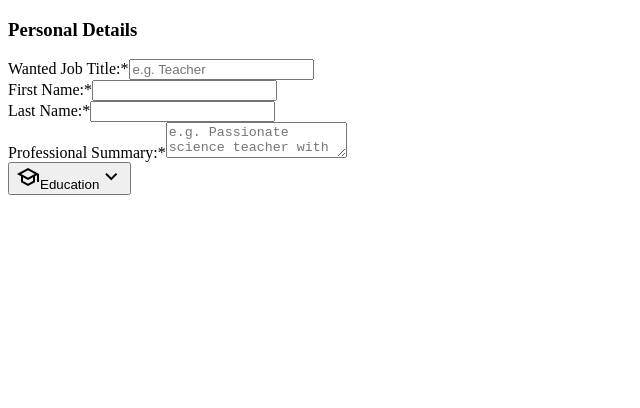
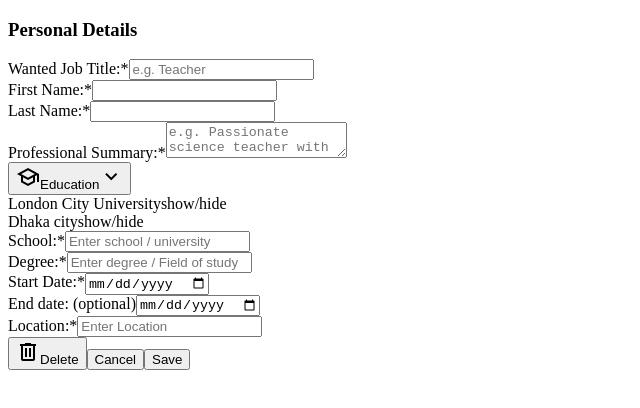
Before and after one commit to ZTanvir/cv-maker, a React (Vite) app: page / in a window 1280 px wide. Shown: the top 408 px of the page, without its empty margins (0-640 px from the left). Built offline with nearby package versions, Linux system fonts and the light colour scheme.

Commit message:
ItemList reuseable component generate list and update cv data

```diff
--- /dev/null
+++ b/src/Components/CvData.js
@@ -0,0 +1,26 @@
+const CvData = {
+    personal_details: {
+        full_name: "Josephine Meyers",
+        profession: "Artist",
+        description:
+            "Engineers, as practitioners of engineering, are professionals who invent, design, analyze, build and test machines, complex systems, structures,",
+    },
+    education: [
+        {
+            id: crypto.randomUUID(),
+            school: "London City University",
+            degree: "H.S.C",
+            startDate: "03/24/2024",
+            endDate: "07/23/2024",
+        },
+        {
+            id: crypto.randomUUID(),
+            school: "Dhaka city",
+            degree: "S.S.C",
+            startDate: "02/23/2024",
+            endDate: "01/23/2024",
+        },
+    ],
+    experience: [{}],
+};
+export default CvData;
--- a/src/Components/CvInfo/CvInfo.jsx
+++ b/src/Components/CvInfo/CvInfo.jsx
@@ -8,8 +8,15 @@
  */
 import PersonalDetails from "./PersonalDetails/PersonalDetails";
 import ToggleSection from "./UserInfo/ToggleSection";
+import ItemList from "./UserInfo/ItemList";
+import CvData from "../CvData";
+import EducationFormData from "./UserInfo/FormData/EducationFormData";
+import { useState } from "react";
 
 const CvInfo = () => {
+    const cvInfo = CvData;
+    const [cvData, setCvData] = useState(cvInfo);
+    const educationData = cvData.education;
     return (
         <section className="cvInfo">
             <PersonalDetails />
@@ -17,6 +24,11 @@ const CvInfo = () => {
                 sectionIcon="school"
                 sectionName="Education"
             ></ToggleSection>
+            <ItemList
+                formData={EducationFormData}
+                userData={educationData}
+                updateUserData={setCvData}
+            />
         </section>
     );
 };
--- /dev/null
+++ b/src/Components/CvInfo/UserInfo/ItemList.jsx
@@ -0,0 +1,42 @@
+// This is a reuseable component which will generate item list
+// based on listData
+// When click on an item it will generate a form with default value
+// We can edit the form and submit to update the information
+
+import CustomForm from "./CustomForm";
+
+const ItemList = ({ formData, userData, updateUserData }) => {
+    // Get listData from userData
+    const listData = userData;
+    console.log(userData);
+    //
+    const defaultFormData = {};
+    // Update userdata with new value
+    const handleSubmitForm = (event) => {};
+    // Delete userdata
+    const handleDeleteBtn = () => {};
+    // Hide form
+    const handleCancelBtn = () => {};
+    return (
+        <section>
+            <div className="listItem">
+                {listData.length > 0
+                    ? listData.map((item) => (
+                          <div key={item.id}>
+                              <span>{item.school}</span>
+                              <span>{"show/hide"}</span>
+                          </div>
+                      ))
+                    : null}
+            </div>
+            <CustomForm
+                formInputData={formData}
+                defaultInputValue={defaultFormData}
+                handleSubmitForm={handleSubmitForm}
+                handleDeleteBtn={handleDeleteBtn}
+                handleCancelBtn={handleCancelBtn}
+            />
+        </section>
+    );
+};
+export default ItemList;
```
